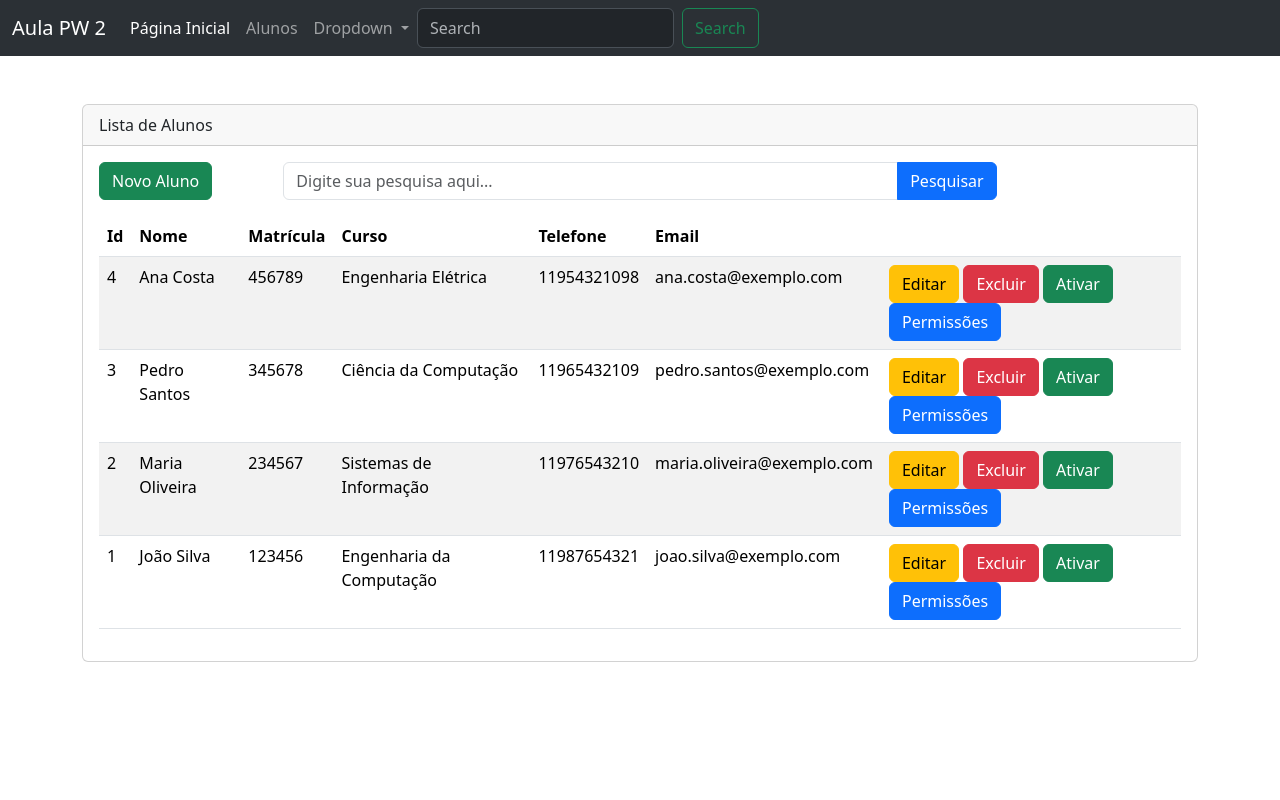
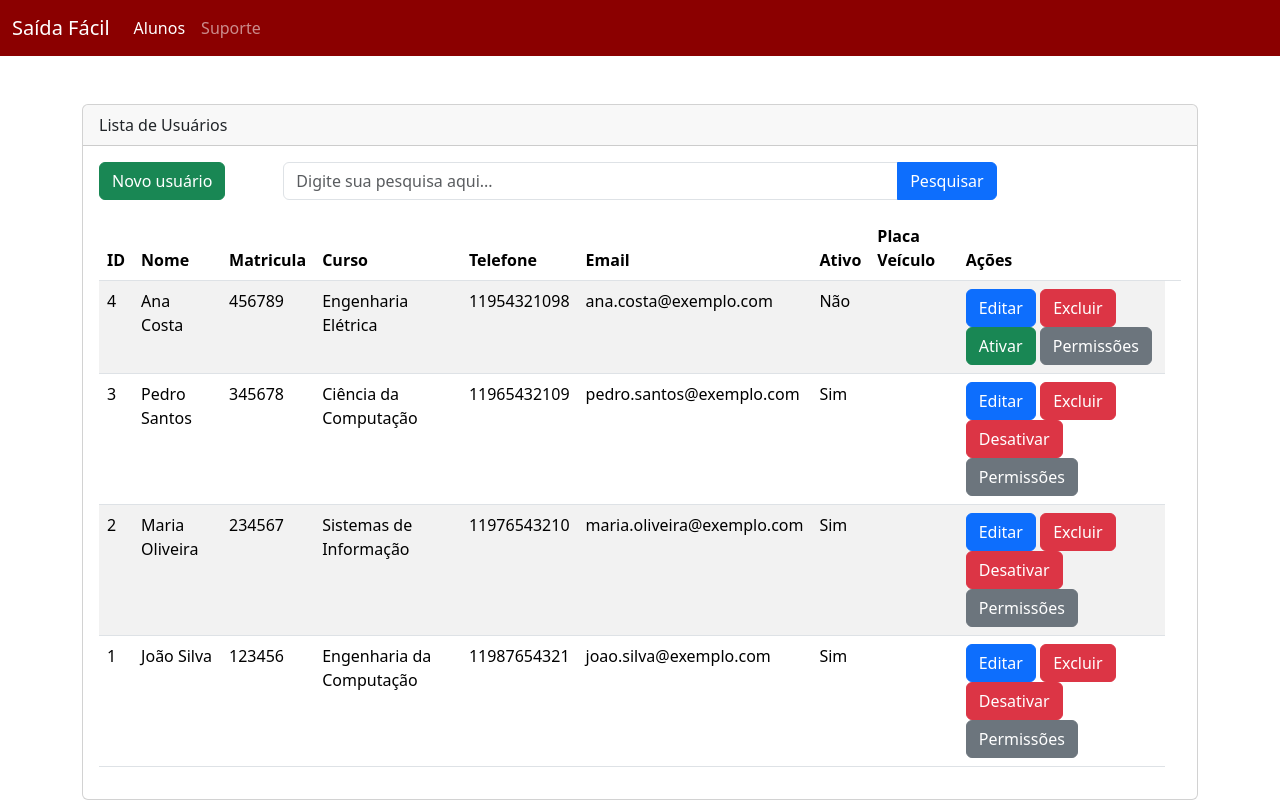
Before and after one commit to marcos01714/TCC, a PHP site: page /aluno.php in a window 1280 px wide. Run offline with PHP 8.4, Linux system fonts and the light colour scheme; data comes from the database, SQL or seed files in the repository; both versions use the stored data as it was after the commit.

Commit message:
Commit 10-02

```diff
--- a/aluno.php
+++ b/aluno.php
@@ -1,55 +1,43 @@
 <?php
 include "cabecalho.php";
 include "conexao.php";
+$pesquisa = "";
+$sql = "Select u.id_aluno, u.nome, u.matricula, u.curso, u.telefone, u.email, u.ativo, u.placa_veiculo from usuario u ";
 
-$pesquisa = isset($_GET["pesquisa"]) ? $_GET["pesquisa"] : '';
-
-$sql = "SELECT u.id_aluno, u.nome, u.matricula, u.curso, u.telefone, u.email, u.ativo FROM usuario u";
-
-if (!empty($pesquisa)) {
-    $sql .= " WHERE u.id_aluno LIKE ? OR u.nome LIKE ? ORDER BY u.id_aluno DESC";
-} else {
-    $sql .= " ORDER BY u.id_aluno DESC";
+if( isset($_GET["pesquisa"]) && !empty($pesquisa) )
+{
+    $pesquisa = $_GET["pesquisa"];
+    $sql .=" WHERE u.id_aluno like '%$pesquisa%' order by u.id_aluno desc";
+}
+else
+{
+    $sql .=" order by id_aluno desc";
 }
 
-$stmt = $conexao->prepare($sql);
-
-// Verifica se há pesquisa para vincular os parâmetros
-if (!empty($pesquisa)) {
-    $pesquisa_like = "%$pesquisa%";
-    $stmt->bind_param("ss", $pesquisa_like, $pesquisa_like);
-}
-
-$stmt->execute();
-$resultado = $stmt->get_result();
-
-$stmt->close();
+$resultado = $conexao->query($sql);
 $conexao->close();
 ?>
-
 <br>
-
 <?php
-if (isset($_GET["erro"]) && !empty($_GET["erro"])) {
+    if(isset($_GET["erro"]) && !empty($_GET["erro"]) )
+    {
         echo "<div class='alert alert-danger'>";
         echo $_GET["erro"];
         echo "</div>";
     }
 ?>
-
 <br>
-
 <div class="row">
     <div class="col-12">
         <div class="card">
             <div class="card-header">
-                Lista de Alunos
+                Lista de Usuários
             </div>
             <div class="card-body">
                 <div class="row">
                     <div class="col-2">
-                        <a href="alunoNovo.php" class="btn btn-success">
-                            Novo Aluno
+                        <a href="alunoNovo.php" class="btn btn-success" >
+                            Novo usuário
                         </a>
                     </div>
                     <div class="col-8">
@@ -57,10 +45,9 @@ if (isset($_GET["erro"]) && !empty($_GET["erro"])) {
                             <div class="input-group mb-3">
                                 <input type="text"
                                         name="pesquisa"
-                                       value="<?php echo ($pesquisa); ?>"
+                                        value="<?php echo $pesquisa; ?>"
                                         class="form-control"
                                         placeholder="Digite sua pesquisa aqui..." />
-
                                 <button class="btn btn-primary" type="submit">
                                     Pesquisar
                                 </button>
@@ -72,47 +59,53 @@ if (isset($_GET["erro"]) && !empty($_GET["erro"])) {
 
                 <div class="row">
                     <div class="col-12">
+
                         <table class="table table-hover table-striped">
                         <thead>
                             <tr>
-                                    <th scope="col">Id</th>
+                                <th scope="col">ID</th>
                                 <th scope="col">Nome</th>
-                                    <th scope="col">Matrícula</th>
+                                <th scope="col">Matricula</th>
                                 <th scope="col">Curso</th>
                                 <th scope="col">Telefone</th>
                                 <th scope="col">Email</th>
+                                <th scope="col">Ativo</th>
+                                <th scope="col">Placa Veículo</th>
+                                <th scope="col">Ações</th>
                                 <th scope="col"></th>
                             </tr>
                         </thead>
                         <tbody>
                             <?php
+
                             if ($resultado->num_rows > 0) {
-                                    while ($row = $resultado->fetch_assoc()) {
+                                while($row = $resultado->fetch_assoc()) {
                                     echo "<tr>";
-                                        echo "<td>" . htmlspecialchars($row["id_aluno"]) . "</td>";
-                                        echo "<td>" . htmlspecialchars($row["nome"]) . "</td>";
-                                        echo "<td>" . htmlspecialchars($row["matricula"]) . "</td>";
-                                        echo "<td>" . htmlspecialchars($row["curso"]) . "</td>";
-                                        echo "<td>" . htmlspecialchars($row["telefone"]) . "</td>";
-                                        echo "<td>" . htmlspecialchars($row["email"]) . "</td>";
+                                    echo "<td>" . $row["id_aluno"] . "</td>";
+                                    echo "<td>" . $row["nome"] . "</td>";
+                                    echo "<td>" . $row["matricula"] . "</td>";
+                                    echo "<td>" . $row["curso"] . "</td>";
+                                    echo "<td>" . $row["telefone"] . "</td>";
+                                    echo "<td>" . $row["email"] . "</td>";
+                                    echo "<td>" . $row["ativo"] . "</td>";
+                                    echo "<td>" . $row["placa_veiculo"] . "</td>";
 
-                                        echo "<td><a href='editar_aluno.php?id=" . htmlspecialchars($row["id_aluno"]) . "' class='btn btn-warning'>Editar</a> ";
-                                        echo "<a href='excluir_aluno.php?id=" . htmlspecialchars($row["id_aluno"]) . "' class='btn btn-danger'>Excluir</a> ";
-
-                                        // Verificação de "Ativo"
-                                        if ($row["ativo"] == 1) {
-                                            echo "<a href='desativar_aluno.php?id=" . htmlspecialchars($row["id_aluno"]) . "' class='btn btn-danger'>Desativar</a> ";
-                                        } else {
-                                            echo "<a href='ativar_aluno.php?id=" . htmlspecialchars($row["id_aluno"]) . "' class='btn btn-success'>Ativar</a> ";
+                                    echo "<td><a href='editarAluno.php?id_aluno=$row[id_aluno]' class='btn btn-primary' >Editar</a>  ";
+                                    echo "<a href='excluirAluno.php?id_aluno=$row[id_aluno]' class='btn btn-danger'>Excluir</a> ";
+                                    if($row["ativo"] == "Sim")
+                                    {
+                                        echo "<a href='desativarAluno.php?id_aluno=$row[id_aluno]' class='btn btn-danger'>Desativar</a>  ";
+                                    }else{
+                                        echo "<a href='ativarAluno.php?id_aluno=$row[id_aluno]' class='btn btn-success'>Ativar</a>  ";
                                     }
-
-                                        echo "<a href='permissoes_aluno.php?id_usuario=" . htmlspecialchars($row["id_aluno"]) . "' class='btn btn-primary'>Permissões</a></td>";
+                                    echo "<a href='permissoesAluno.php?id_aluno=$row[id_aluno]' class='btn btn-secondary'>Permissões</a></td>";
                                     echo "</tr>";
                                 }
                             } else {
-                                    echo "<tr><td colspan='7'>Nenhum registro encontrado</td></tr>";
+                                echo "<tr><td colspan='4'>Nenhum registro encontrado</td></tr>";
                             }
                             ?>
+
                         </tbody>
                         </table>
                     </div>
--- a/alunoNovo.php
+++ b/alunoNovo.php
@@ -1,3 +1,4 @@
+
 
 <?php include "cabecalho.php";
 
--- a/cabecalho.php
+++ b/cabecalho.php
@@ -3,56 +3,34 @@
 <head>
     <meta charset="UTF-8">
     <meta name="viewport" content="width=device-width, initial-scale=1.0">
-    <title>Página inicial do site</title>
+    <title>Página Inicial do Site</title>
     <link href="bootstrap.min.css" rel="stylesheet" />
     <style>
-        div{
-            /* border:1px solid; */
-            /* margin:1px; */
+        div {
+            /* border: 1px solid; */
+            /* margin: 1px; */
         }
     </style>
 </head>
 <body>
-<nav class="navbar bg-dark navbar-expand-lg bg-body-tertiary" data-bs-theme="dark">
+    <nav class="navbar navbar-expand-lg" style="background-color: #8B0000;" data-bs-theme="dark">
         <div class="container-fluid">
-    <a class="navbar-brand" href="#">Aula PW 2</a>
+            <a class="navbar-brand" href="#">Saída Fácil</a>
             <button class="navbar-toggler" type="button" data-bs-toggle="collapse" data-bs-target="#navbarSupportedContent" aria-controls="navbarSupportedContent" aria-expanded="false" aria-label="Toggle navigation">
                 <span class="navbar-toggler-icon"></span>
             </button>
             <div class="collapse navbar-collapse" id="navbarSupportedContent">
                 <ul class="navbar-nav me-auto mb-2 mb-lg-0">
                     <li class="nav-item">
-            <a class="nav-link active" aria-current="page" href="index.php">
-                Página Inicial
-            </a>
+                        <a class="nav-link active" aria-current="page" href="aluno.php">Alunos</a>
                     </li>
                     <li class="nav-item">
-            <a class="nav-link" href="aluno.php">
-                Alunos
-            </a>
+                        <a class="nav-link" href="suporte.php">Suporte</a>
                     </li>
-
-
-
-
-        <li class="nav-item dropdown">
-          <a class="nav-link dropdown-toggle" href="#" role="button" data-bs-toggle="dropdown" aria-expanded="false">
-            Dropdown
-          </a>
-          <ul class="dropdown-menu">
-            <li><a class="dropdown-item" href="while.php">Alunos registrados</a></li>
-            <li><a class="dropdown-item" href="for.php">registros de Saídas de alunos</a></li>
-            <li><hr class="dropdown-divider"></li>
                 </ul>
-        </li>
-
-      <form class="d-flex" role="search">
-        <input class="form-control me-2" type="search" placeholder="Search" aria-label="Search">
-        <button class="btn btn-outline-success" type="submit">Search</button>
-      </form>
             </div>
         </div>
     </nav>
 
-
     <div class="container">
+        <!-- Conteúdo da página -->
--- a/conexao.php
+++ b/conexao.php
@@ -2,7 +2,7 @@
 $servidor = "localhost";
 $usuario = "root";
 $senha = "";
-$banco = "saidafacil";
+$banco = "sistema";
 
 $conexao = new mysqli($servidor, $usuario, $senha, $banco);
 
```
Also changed, not shown: DB Saída Fácil.sql (+28 -4 lines), ativarAluno.php (added, +12 -0 lines), desativarAluno.php (added, +12 -0 lines), editarAluno.php (+63 -18 lines), README.md, 1 other file. Lines whose indentation alone changed are shown as unchanged.
